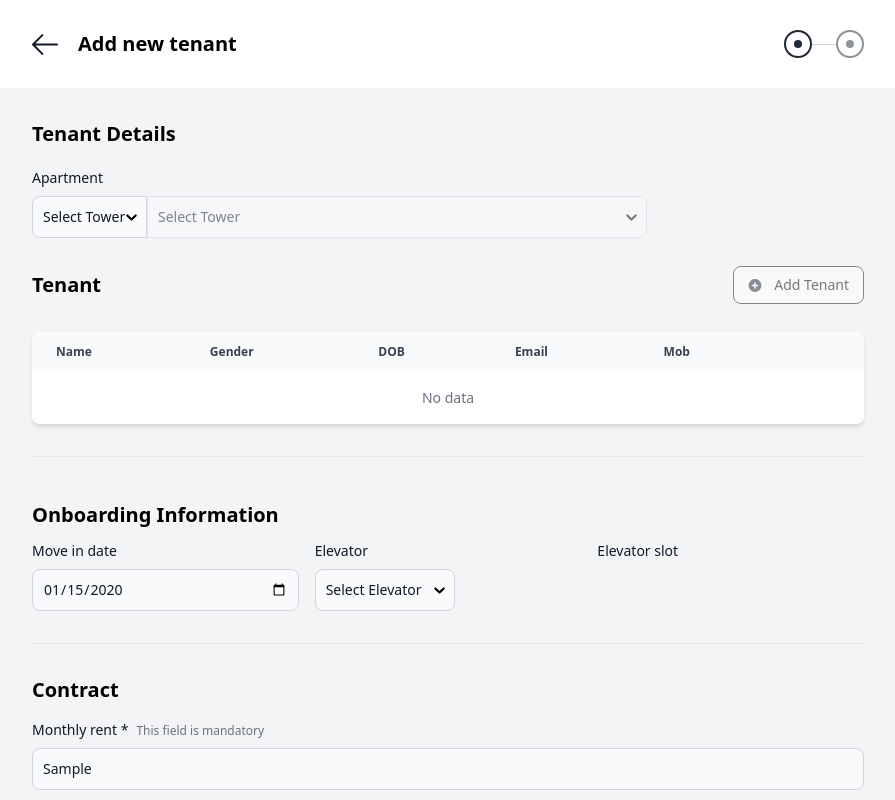
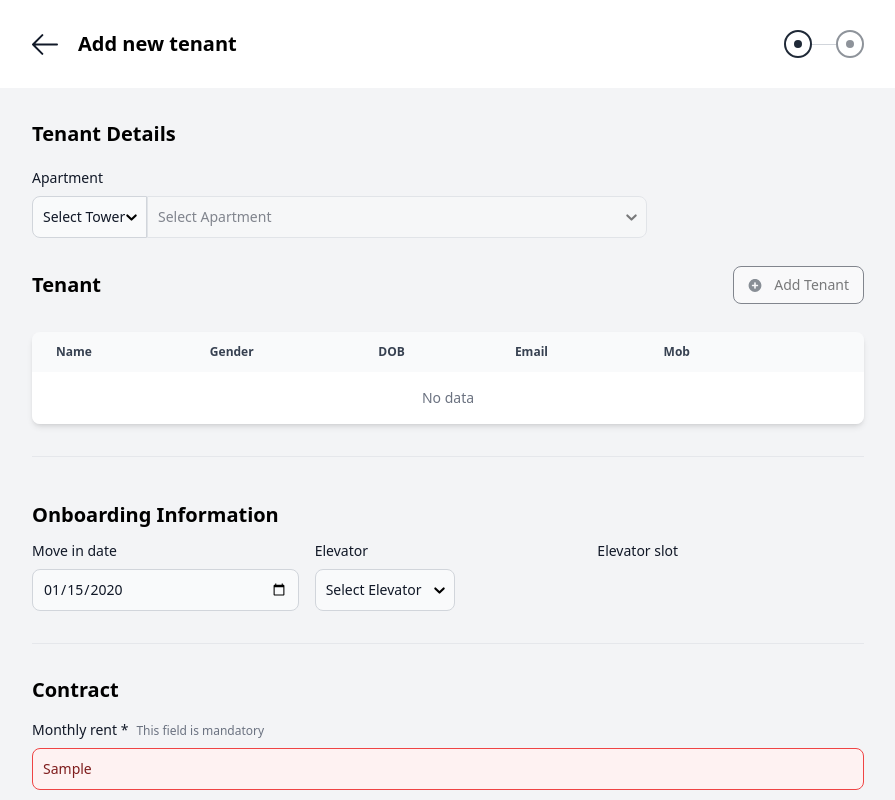
Before and after one commit to Alee-star/pilar-app, a React (Vite) app: page /addTenant in a window 1280 px wide. Both pictures are taken after typing "2020-01-15", "Sample" into the empty fields and a click on the button "Add Tenant". Shown: the top 800 px of the page, without its empty margins (192-1087 px from the left). Built offline with nearby package versions, Linux system fonts and the light colour scheme.

Commit message:
feat: add validation for rent

```diff
--- a/package.json
+++ b/package.json
@@ -11,9 +11,11 @@
   },
   "dependencies": {
     "clsx": "^2.1.1",
+    "formik": "^2.4.6",
     "react": "^18.3.1",
     "react-dom": "^18.3.1",
-    "react-router-dom": "^7.1.1"
+    "react-router-dom": "^7.1.1",
+    "yup": "^1.6.1"
   },
   "devDependencies": {
     "@eslint/js": "^9.17.0",
--- /dev/null
+++ b/public/assets/apartment.json
@@ -0,0 +1,20 @@
+[
+  {
+    "name": "apartment",
+    "title": "Select Apartment",
+    "dropDownOptions": [
+      {
+        "label": "Apartment1",
+        "value": "apartment1"
+      },
+      {
+        "label": "Apartment test",
+        "value": "apartment2"
+      },
+      {
+        "label": "dummy Apartment",
+        "value": "apartment3"
+      }
+    ]
+  }
+]
--- a/public/assets/elevator.json
+++ b/public/assets/elevator.json
@@ -5,15 +5,36 @@
     "dropDownOptions": [
       {
         "label": "service elevator",
-        "value": "elevator1"
+        "value": "elevator1",
+        "slots": [
+          "07:00 - 08:00",
+          "08:00 - 09:00",
+          "09:00 - 10:00",
+          "10:00 - 11:00",
+          "11:00 - 12:00"
+        ]
       },
       {
         "label": "elevator test",
-        "value": "elevator2"
+        "value": "elevator2",
+        "slots": [
+          "11:00 - 12:00",
+          "12:00 - 01:00",
+          "01:00 - 02:00",
+          "02:00 - 03:00",
+          "03:00 - 04:00"
+        ]
       },
       {
         "label": "dummy elevator",
-        "value": "elevator3"
+        "value": "elevator3",
+        "slots": [
+          "03:00 - 04:00",
+          "05:00 - 06:00",
+          "07:00 - 08:00",
+          "08:00 - 09:00",
+          "09:00 - 10:00"
+        ]
       }
     ]
   }
--- a/src/components/NewTenantHeader.tsx
+++ b/src/components/NewTenantHeader.tsx
@@ -1,7 +1,7 @@
 import BackIcon from "../assets/back.svg?react";
 import { useNavigate } from "react-router-dom";
 
-const NewTenantHeader = () => {
+const AddTenantHeader = () => {
   const navigate = useNavigate();
 
   const handleBackClick = () => {
@@ -14,8 +14,8 @@ const NewTenantHeader = () => {
         <div className="mx-auto flex flex-wrap items-center justify-between">
           <div className="flex-1 flex justify-between gap-5 py-5 px-52 items-center whitespace-nowrap">
             <div className="flex gap-5 items-center text-xl font-semibold">
-              <button type="button">
-                <BackIcon onClick={handleBackClick} />
+              <button type="button" onClick={handleBackClick}>
+                <BackIcon />
               </button>
               <span>Add new tenant</span>
             </div>
@@ -44,4 +44,4 @@ const NewTenantHeader = () => {
   );
 };
 
-export default NewTenantHeader;
+export default AddTenantHeader;
--- a/src/pages/AddTenant.tsx
+++ b/src/pages/AddTenant.tsx
@@ -1,28 +1,40 @@
 import { useEffect, useState } from "react";
+import { Formik, Field, Form, ErrorMessage } from "formik";
+import * as Yup from "yup";
 import DropDown from "../components/DropDown";
-import { DropDownOption, DropDownVarient } from "../types/DropDown";
+import {
+  DropDownVarient,
+  TowerData,
+  ApartmentData,
+  ElevatorData,
+} from "../types/DropDown";
 import NewTenantHeader from "../components/NewTenantHeader";
 import DatePicker from "../components/DatePicker";
 import FileUploader from "../components/FileUploader";
 import AddTable from "../components/AddTable";
 
-interface TowerData {
-  name: string;
-  title: string;
-  dropDownOptions: DropDownOption[];
-}
-
-interface ElevatorData {
-  name: string;
-  title: string;
-  dropDownOptions: DropDownOption[];
-}
-
 const AddTenant = () => {
   const [towerData, setTowerData] = useState<TowerData | null>(null);
+  const [apartmentData, setApartmentData] = useState<ApartmentData | null>(
+    null
+  );
   const [elevatorData, setElevatorData] = useState<ElevatorData | null>(null);
-  const [selectedData, setSelectedDate] = useState<string | null>(null);
+  const [selectedTower, setSelectedTower] = useState<string | null>(null);
+  const [selectedDate, setSelectedDate] = useState<string | null>(null);
   const [selectedElevator, setSelectedElevator] = useState<string | null>(null);
+  const [availableSlots, setAvailableSlots] = useState<string[]>([]);
+
+  const handleElevatorChange = (value: string) => {
+    setSelectedElevator(value);
+    const selectedElevatorDate = elevatorData?.dropDownOptions.find(
+      (elevator) => elevator.value === value
+    );
+    setAvailableSlots(selectedElevatorDate?.slots || []);
+  };
+
+  const handleTowerChange = (value: string) => {
+    setSelectedTower(value);
+  };
 
   useEffect(() => {
     fetch("/assets/towers.json")
@@ -34,7 +46,19 @@ const AddTenant = () => {
         setTowerData(dataOfTower || null);
       })
       .catch((error) => console.error("Error in fetching data", error));
-  });
+  }, []);
+
+  useEffect(() => {
+    fetch("/assets/apartment.json")
+      .then((response) => response.json())
+      .then((json) => {
+        const dataOfApartment = json.find(
+          (item: ApartmentData) => item.name === "apartment"
+        );
+        setApartmentData(dataOfApartment || null);
+      })
+      .catch((error) => console.error("Error in fetching data", error));
+  }, []);
 
   useEffect(() => {
     fetch("/assets/elevator.json")
@@ -48,13 +72,18 @@ const AddTenant = () => {
       .catch((error) => console.error("Error in fetching data", error));
   }, []);
 
-  const isElevatorSlotVisible = selectedData && selectedElevator;
+  const validationSchema = Yup.object().shape({
+    rent: Yup.number()
+      .typeError("Rent must be a valid number")
+      .required("Monthly rent is required"),
+  });
+
+  const isElevatorSlotVisible = selectedDate && selectedElevator;
 
   return (
     <div className="bg-gray-100 h-full">
       <NewTenantHeader />
       <div className="py-8 px-56">
-        <div>
         <h5 className="font-semibold text-xl leading-7">Tenant Details</h5>
         <div className="mt-5">
           <div className="flex flex-col gap-2 w-full">
@@ -65,7 +94,7 @@ const AddTenant = () => {
               <div className="flex">
                 <DropDown
                   hasTitle
-                    onChange={() => {}}
+                  onChange={handleTowerChange}
                   data={
                     towerData || { title: "Loading..", dropDownOptions: [] }
                   }
@@ -80,22 +109,25 @@ const AddTenant = () => {
                   hasTitle
                   onChange={() => {}}
                   data={
-                      towerData || { title: "Loading..", dropDownOptions: [] }
+                    apartmentData || {
+                      title: "Loading..",
+                      dropDownOptions: [],
+                    }
                   }
                   varient={DropDownVarient.SECONDARY}
                   styles={{
                     borderTopLeftRadius: "0px",
                     borderBottomLeftRadius: "0px",
+                    cursor: selectedTower ? "pointer" : "not-allowed",
+                    opacity: selectedTower ? 1 : 0.5,
                   }}
-                    disabled
+                  disabled={!selectedTower}
                 />
               </div>
             </div>
           </div>
         </div>
         <AddTable />
-        </div>
-        <div>
         <div className="py-3">
           <h5 className="font-semibold text-xl leading-7">
             Onboarding Information
@@ -118,7 +150,7 @@ const AddTenant = () => {
                 data={
                   elevatorData || { title: "Loading..", dropDownOptions: [] }
                 }
-                  onChange={(value) => setSelectedElevator(value)}
+                onChange={handleElevatorChange}
               />
             </div>
           </div>
@@ -129,30 +161,32 @@ const AddTenant = () => {
             <div className="flex items-center gap-2">
               <div className="flex">
                 <div className="relative w-full">
-                    {isElevatorSlotVisible ? (
+                  {isElevatorSlotVisible &&
+                  selectedElevator &&
+                  availableSlots.length > 0 ? (
                     <select className="block w-full border bg-gray-50 border-gray-300 text-gray-900 rounded-lg p-2.5 text-sm">
-                        <option>05:00 - 06:00</option>
-                        <option>06:00 - 07:00</option>
-                        <option>07:00 - 08:00</option>
-                        <option>08:00 - 09:00</option>
-                        <option>09:00 - 10:00</option>
-                        <option>10:00 - 11:00</option>
-                        <option>11:00 - 12:00</option>
+                      {availableSlots.map((slot, index) => (
+                        <option key={index}>{slot}</option>
+                      ))}
                     </select>
-                    ) : (
-                      <></>
-                    )}
+                  ) : null}
                 </div>
               </div>
             </div>
           </div>
         </div>
         <div className="h-px bg-gray-200 w-full my-8" />
-        </div>
+        <div />
         <div>
           <h5 className="font-semibold text-xl leading-7">Contract</h5>
           <div className="py-4">
-            <div className="flex flex-col gap-2 w-full">
+            <Formik
+              initialValues={{ rent: "" }}
+              validationSchema={validationSchema}
+              onSubmit={(values) => console.log(values)}
+            >
+              {({ errors, touched }) => (
+                <Form className="flex flex-col gap-2 w-full">
                   <label className="font-medium text-sm leading-5 text-gray-900">
                     Monthly rent *
                     <span className="text-gray-500 ml-2 text-xs">
@@ -161,12 +195,25 @@ const AddTenant = () => {
                   </label>
                   <div className="flex">
                     <div className="relative w-full">
-                  <input
-                    className="block w-full border bg-gray-50 border-gray-300 text-gray-900 rounded-lg p-2.5 text-sm"
+                      <Field
+                        name="rent"
+                        className={`block w-full border rounded-lg p-2.5 text-sm ${
+                          errors.rent && touched.rent
+                            ? "border-red-500 bg-red-50 text-red-900 placeholder-red-700"
+                            : "bg-gray-50 border-gray-300 text-gray-900"
+                        }`}
                         placeholder="0000"
                       />
                     </div>
                   </div>
+                  <ErrorMessage
+                    name="rent"
+                    component="p"
+                    className="text-red-600 text-sm"
+                  />
+                </Form>
+              )}
+            </Formik>
           </div>
         </div>
         <div className="py-4">
@@ -177,9 +224,7 @@ const AddTenant = () => {
             acceptedFormats=".pdf, .png, .jpeg"
           />
           <div className="pt-8">
-              <h5 className="font-semibold text-xl leading-7">
-                Other documents
-              </h5>
+            <h5 className="font-semibold text-xl leading-7">Other documents</h5>
             <div className="pt-8">
               <FileUploader
                 requirement="Requirement : SVG, PNG, JPEG, docx, pdf"
@@ -199,7 +244,6 @@ const AddTenant = () => {
         </div>
       </div>
     </div>
-    </div>
   );
 };
 
```
Also changed, not shown: src/components/AddTable.tsx (+30 -7 lines), src/components/FileUploader.tsx (+15 -3 lines), src/types/DropDown.ts (+13 -0 lines), 1 other file (tests, documents, lock files or other folders). Lines whose indentation alone changed are shown as unchanged.
